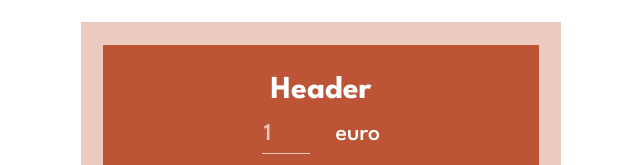
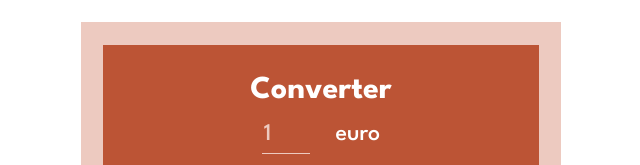
Before and after one commit to ValentinDesoeuvre/Converter, a React (Vite) app: page / in a window 1280 px wide. Shown: the top 165 px of the page, without its empty margins (319-959 px from the left). Built offline with nearby package versions, Linux system fonts and the light colour scheme.

Commit message:
Clean code and commenting

```diff
--- a/src/components/Converter/Converter.tsx
+++ b/src/components/Converter/Converter.tsx
@@ -13,8 +13,13 @@ function Converter() {
 
   return (
     <div className="converter">
-      <Header amount={amount} setAmount={setAmount}/>
-      <Currencies currenciesData={currenciesData} setCurrency={setCurrency}/>
+      {/* Affiche le titre et le montant modifiable à convertir */}
+      <Header amount={amount} setAmount={setAmount} />
+
+      {/* Affiche la liste des devises et la barre de recherche */}
+      <Currencies currenciesData={currenciesData} setCurrency={setCurrency} />
+
+      {/* Affiche le résultat de la conversion */}
       <Result currency={currency} amount={amount} />
     </div>
   );
--- a/src/components/Converter/Header/Header.tsx
+++ b/src/components/Converter/Header/Header.tsx
@@ -1,15 +1,14 @@
-import { useState } from 'react';
-
 import './Header.scss';
 
-function Header( {amount, setAmount} ) {
+function Header({ amount, setAmount }) {
+  // Gère le changement du montant à convertir
   const handleChange = (event) => {
     setAmount(event.target.value);
-  }
+  };
 
   return (
     <header className="header">
-      <h1 className="header-title">Header</h1>
+      <h1 className="header-title">Converter</h1>
       <p className="header-amount">
         <input
           type="number"
--- a/src/components/Converter/Result/Result.tsx
+++ b/src/components/Converter/Result/Result.tsx
@@ -6,7 +6,7 @@ interface ResultProps {
   amount: number;
 }
 
-function Result( {currency, amount}: ResultProps ) {
+function Result({ currency, amount }: ResultProps) {
   return (
     <div className="result">
       <p className="result-rate">{(amount * currency.rate).toFixed(2)}</p>
```
Also changed, not shown: src/components/Converter/Currencies/Currencies.tsx (+11 -8 lines).
